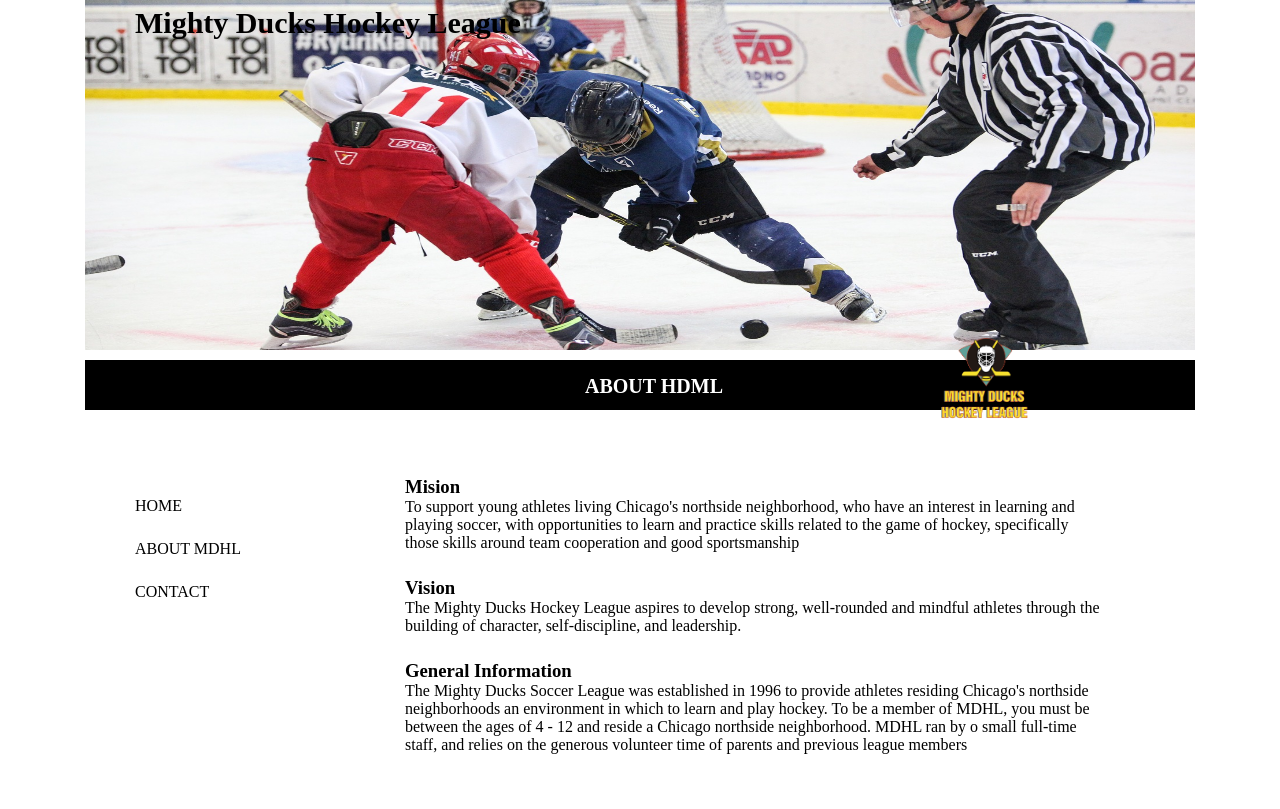
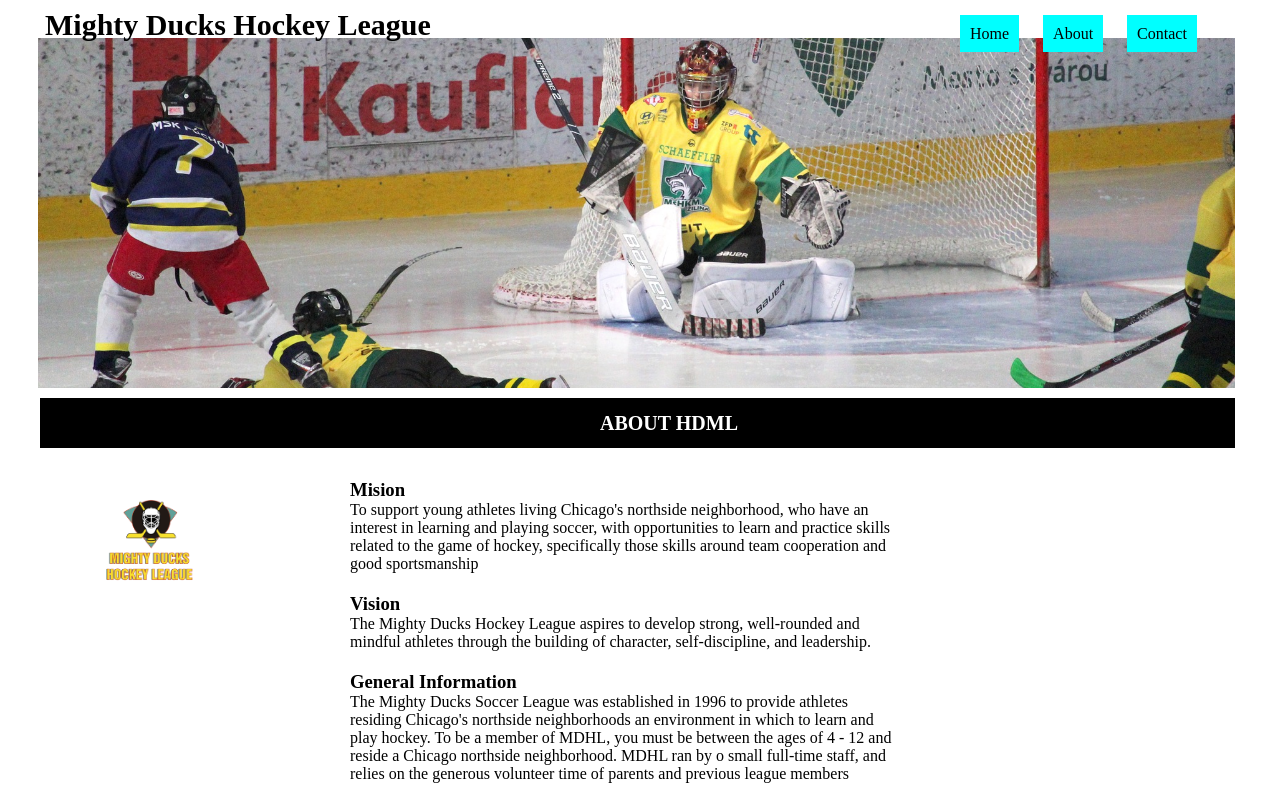
Before and after one commit to LuisVazquez3000/hockeyclub-luisvazquez, a plain HTML site: page about.html in a window 1280 px wide. Drawn offline with Linux system fonts and the light colour scheme.

Commit message:
se realizaron dos diseños segun request

```diff
--- a/about.html
+++ b/about.html
@@ -4,7 +4,8 @@
     <meta charset="UTF-8" />
     <meta http-equiv="X-UA-Compatible" content="IE=edge" />
     <meta name="viewport" content="width=}, initial-scale=1.0" />
-    <link rel="stylesheet" href="./assets/css/design_1.css" />
+    <!-- <link rel="stylesheet" href="./assets/css/design_1.css" /> -->
+    <link rel="stylesheet" href="./assets/css/design_2.css" />
     <title>Website-Mighty Ducks Hockey League</title>
   </head>
   <body>
@@ -22,14 +23,14 @@
     </header>
     <main class="principal">
       <aside id="img-num1">
-        <nav class="navigator">
-          <h1 id="title_header">Mighty Ducks Hockey League</h1>
-          <a href="./index.html">Home</a> <a href="./about.html">About MDHL</a>
+        <h1 class="title-head" id="title_header">Mighty Ducks Hockey League</h1>
+        <nav id="nav-about" class="navigator">
+          <a href="./index.html">Home</a> <a href="./about.html">About</a>
           <a href="./contact.html">Contact</a>
         </nav>
       </aside>
+      <h2 id="subtitle-header">About HDML</h2>
       <article class="titles-articles">
-        <h2 id="subtitle-header">About HDML</h2>
         <article>
           <h3>Mision</h3>
           <p>
--- a/assets/css/design_1.css
+++ b/assets/css/design_1.css
@@ -39,12 +39,12 @@ header #image_logo1:hover{
 }
 
 #title_header{
-	transform: translate(0,-432px);
+	transform: translate(0,-440px);
 	width: 450px;
 	font-size: 30px;
 }
 .calendary h2{
-	transform: translate(170px, -249px);
+	transform: translate(170px, -251px);
 	text-transform: uppercase;
 	color: #FFFFFF;
 	/* display: none; */
@@ -118,7 +118,7 @@ section .section-list {
 }
 
 #subtitle-header{
-	transform: translate(180px,-78px);
+	transform: translate(480px,-249px);
 	text-transform: uppercase;
 	width: 450px;
 	font-size: 20px;
--- /dev/null
+++ b/assets/css/design_2.css
@@ -0,0 +1,152 @@
+* {
+	margin: 0;
+	padding: 0;
+	box-sizing: border-box;
+	font-style: monospace cursive;
+	color: #000000;
+}
+
+header {
+	margin: auto;
+	width: auto;
+}
+
+.title-head {
+	transform: translate(45px, -440px);
+	width: 450px;
+	font-size: 30px;
+}
+
+header figure {
+	background: url("../img/design1_image2.jpg");
+	height: 350px;
+	background-size: 100% 150%;
+	background-position: center;
+	background-repeat: no-repeat;
+	margin: 38px 45px 0 38px;
+}
+
+.nav-logo {
+	position: relative;
+	background-color: black;
+	margin: 10px 45px 0 40px;
+	width: auto;
+	height: 50px;
+}
+
+.calendary {
+	margin-bottom: 50px;
+}
+
+.calendary h2 {
+	transform: translate(568px, -70px);
+	text-transform: uppercase;
+	color: #FFFFFF;
+}
+
+.principal {
+	width: 400px;
+}
+
+.navigator {
+	position: absolute;
+	top:15px;
+	left: 950px;
+	margin-top: 10px;
+}
+
+.navigator a {
+	padding: 10px;
+	margin: 10px;
+	background-color: #00FFFF;
+}
+
+.navigator a {
+	text-decoration: none;
+}
+
+.navigator a:hover {
+	text-decoration: underline;
+	transform: translate(15px, 0);
+	background-color: #FFF000;
+	width: fit-content;
+}
+
+section .section-list {
+	position: relative;
+	top: -20px;
+	left: 450px;
+	list-style: none;
+}
+
+#image_logo1 {
+	position: absolute;
+	top: 90px;
+	left: 60px;
+}
+
+header #image_logo1:hover {
+	transform: translate(15px, 0);
+	outline: auto;
+}
+
+.items-events {
+	margin-top: 15px;
+}
+
+.subLista {
+	list-style: none;
+	text-indent: 10px;
+}
+
+/*Estilos ABOUT*/
+.article{
+	margin-top: 20px;
+}
+#nav-about{
+	position: absolute;
+	top: 15px;
+}
+#subtitle-header {
+	transform: translate(600px, -70px);
+	text-transform: uppercase;
+	width: 450px;
+	font-size: 20px;
+	color: #ffffff;
+}
+
+.titles-articles {
+	width: 550px;
+	position: relative;
+	bottom: 26px;
+	left: 350px;
+}
+
+/*Estilos Contactos*/
+
+.title-contact{
+	transform: translate(45px, -440px);
+	width: 450px;
+	font-size: 30px;
+
+}
+
+.section-contact{
+	width: 800px;
+	position: relative;
+	left: 350px;
+	top: 30px;
+
+}
+
+.titles-contact a {
+	background-color: #FFF000;
+}
+
+#subtitle-contact{
+	transform: translate(250px, -100px);
+	text-transform: uppercase;
+	width: 450px;
+	font-size: 20px;
+	color: #ffffff;
+}
```
Also changed, not shown: contact.html (+4 -4 lines), index.html (+4 -3 lines).
